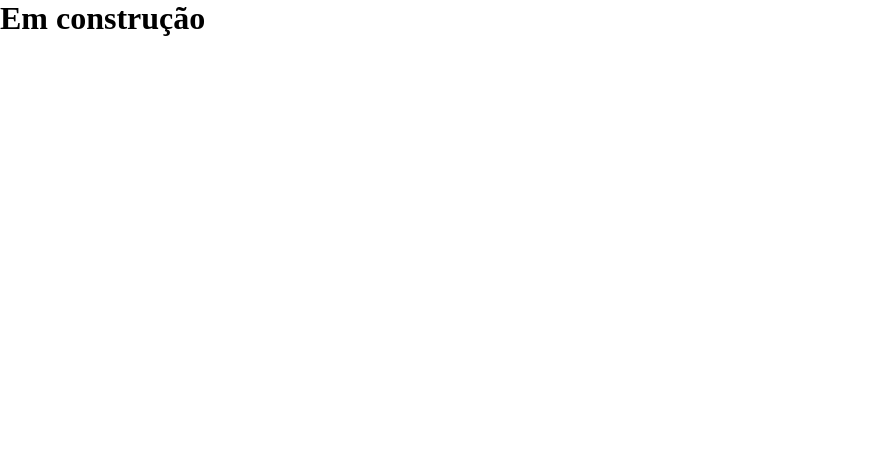
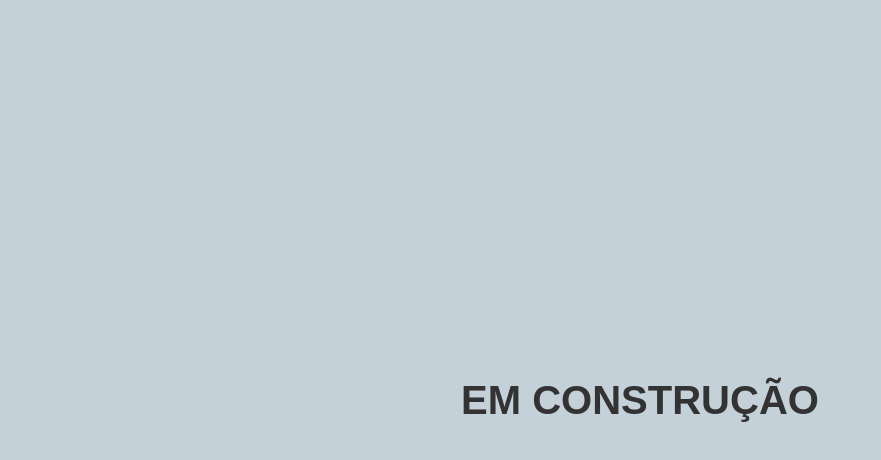
Before and after one commit to carloshenriquevital/carlosvital.com.br, a Next.js app: page / in a window 1280 px wide. Shown: the top 460 px of the page, without its empty margins (0-881 px from the left). Built offline with nearby package versions, Linux system fonts and the light colour scheme.

Commit message:
improve construction page style

```diff
--- a/pages/_app.js
+++ b/pages/_app.js
@@ -1,4 +1,4 @@
-import "./styles.css";
+import "./global.css";
 
 export default function App({ Component, pageProps }) {
   return <Component {...pageProps} />;
--- /dev/null
+++ b/pages/global.css
@@ -0,0 +1,16 @@
+* {
+  box-sizing: border-box;
+  margin: 0;
+  padding: 0;
+}
+
+:root {
+  background-color: #c4d1d9;
+
+  display: flex;
+  align-items: center;
+  justify-content: center;
+
+  width: 100vw;
+  height: 100vh;
+}
--- /dev/null
+++ b/pages/home.module.css
@@ -0,0 +1,10 @@
+.in_constructuion_text {
+  color: #333;
+
+  font-family: Arial, Helvetica, sans-serif;
+  font-weight: 600;
+  font-size: 2.5em;
+
+  line-height: normal;
+  text-transform: uppercase;
+}
--- a/pages/index.js
+++ b/pages/index.js
@@ -1,5 +1,7 @@
+import styles from "./home.module.css";
+
 function Home() {
-  return <h1>Em construção</h1>;
+  return <h1 className={styles.in_constructuion_text}>Em construção</h1>;
 }
 
 export default Home;
--- a/pages/styles.css
+++ /dev/null
@@ -1,5 +0,0 @@
-* {
-  box-sizing: border-box;
-  margin: 0;
-  padding: 0;
-}
```
